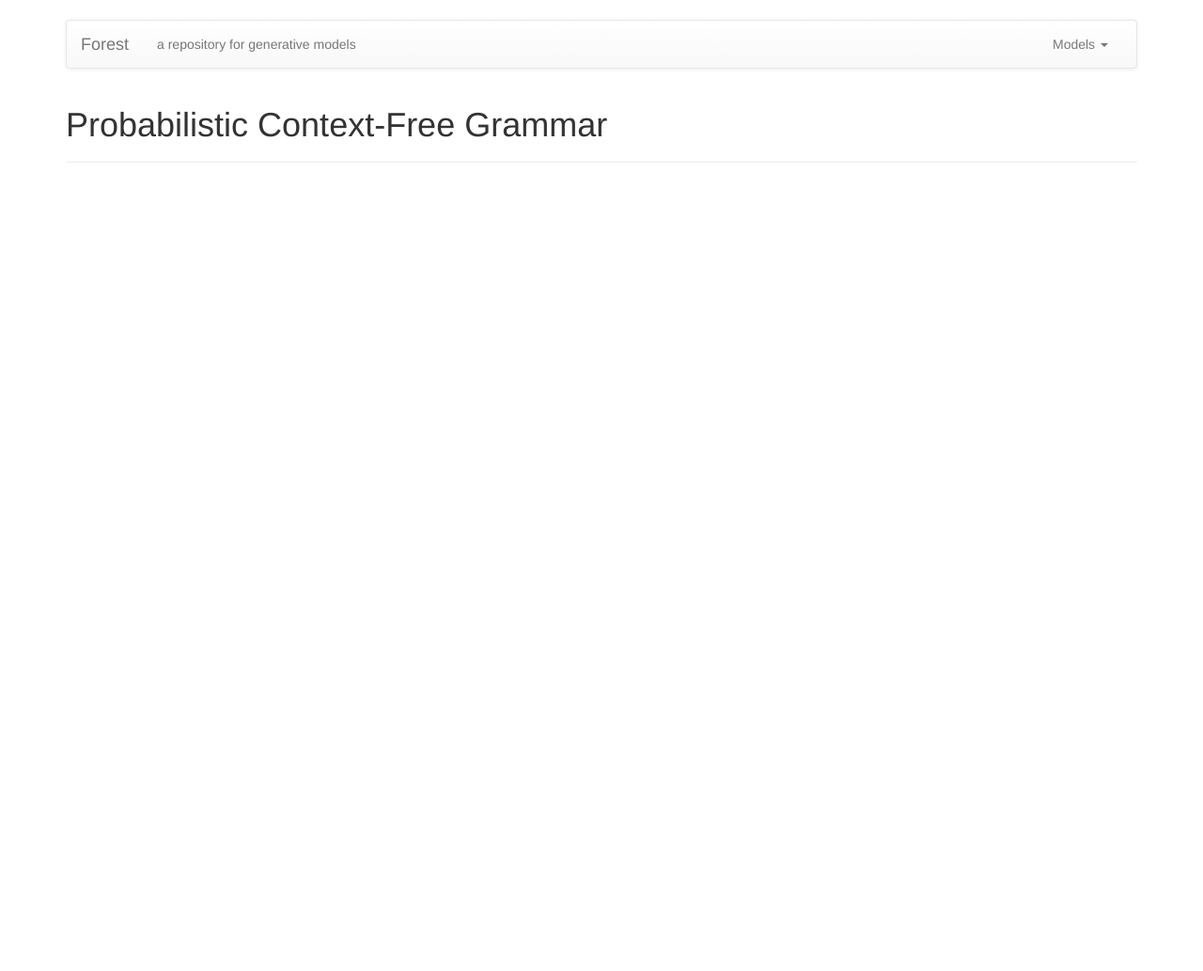
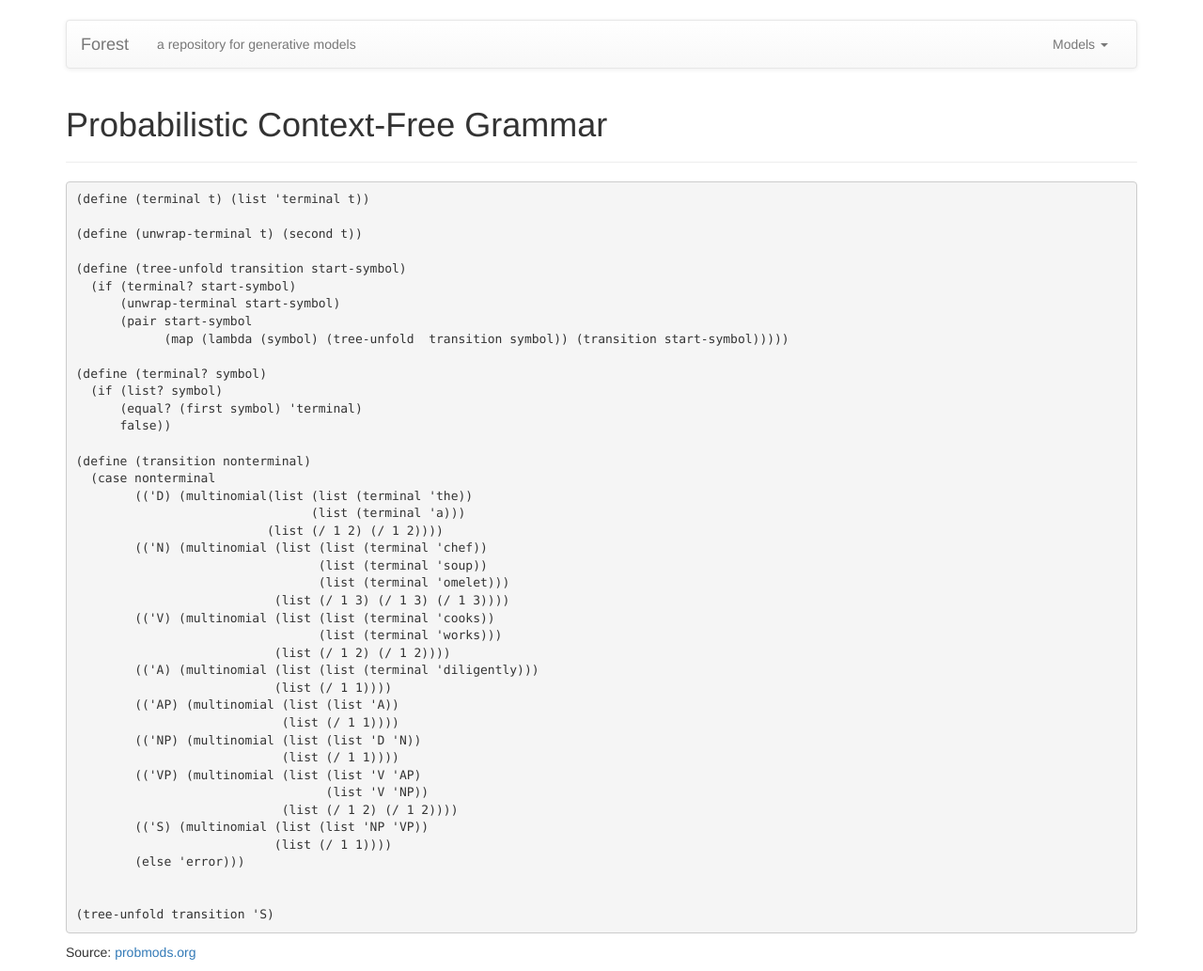
Before and after one commit to forestdb/forestdb.org, a Jekyll site: the page built from models/pcfg.md, in a window 1280 px wide. Shown: the whole page at 94% size. Built offline with Jekyll 4.4.1, drawn with Linux system fonts in a browser that asks for light colours; nearby versions of some CDN libraries; before the commit the page ends 900 px from its top, so only the background shows below that.

Commit message:
Added more models.

```diff
--- a/models/pcfg.md
+++ b/models/pcfg.md
@@ -1,7 +1,52 @@
 ---
 layout: model
 title: Probabilistic Context-Free Grammar
-model-status: stub
+model-status: code
 model-category: Miscellaneous
 model-tags: language
 ---
+
+    (define (terminal t) (list 'terminal t))
+
+    (define (unwrap-terminal t) (second t))
+
+    (define (tree-unfold transition start-symbol)
+      (if (terminal? start-symbol)
+          (unwrap-terminal start-symbol)
+          (pair start-symbol
+                (map (lambda (symbol) (tree-unfold  transition symbol)) (transition start-symbol)))))
+
+    (define (terminal? symbol)
+      (if (list? symbol)
+          (equal? (first symbol) 'terminal)
+          false))
+
+    (define (transition nonterminal)
+      (case nonterminal
+            (('D) (multinomial(list (list (terminal 'the))
+                                    (list (terminal 'a)))
+                              (list (/ 1 2) (/ 1 2))))
+            (('N) (multinomial (list (list (terminal 'chef))
+                                     (list (terminal 'soup))
+                                     (list (terminal 'omelet)))
+                               (list (/ 1 3) (/ 1 3) (/ 1 3))))
+            (('V) (multinomial (list (list (terminal 'cooks))
+                                     (list (terminal 'works)))
+                               (list (/ 1 2) (/ 1 2))))
+            (('A) (multinomial (list (list (terminal 'diligently)))
+                               (list (/ 1 1))))
+            (('AP) (multinomial (list (list 'A))
+                                (list (/ 1 1))))
+            (('NP) (multinomial (list (list 'D 'N))
+                                (list (/ 1 1))))
+            (('VP) (multinomial (list (list 'V 'AP)
+                                      (list 'V 'NP))
+                                (list (/ 1 2) (/ 1 2))))
+            (('S) (multinomial (list (list 'NP 'VP))
+                               (list (/ 1 1))))
+            (else 'error)))
+
+
+    (tree-unfold transition 'S)
+
+Source: [probmods.org](https://probmods.org/observing-sequences.html#probabilistic-context-free-grammars)
```
Also changed, not shown: index.md (+4 -6 lines), models/geometric.md (+1 -2 lines), models/hmm.md (+30 -0 lines), models/inverse-physics.md (+5 -1 lines), models/inverse-statics.md (added, +70 -0 lines), models/ising.md (added, +36 -0 lines), models/linear-regression.md (+13 -1 lines), models/medical-bayesnet.md (added, +27 -0 lines), models/rat-growth.md (added, +53 -0 lines).
